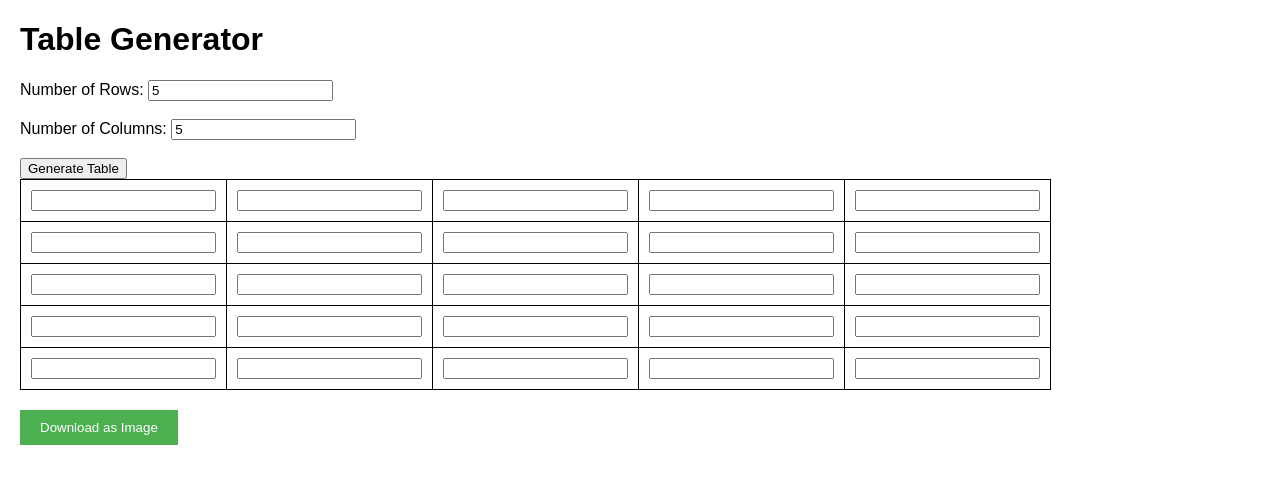
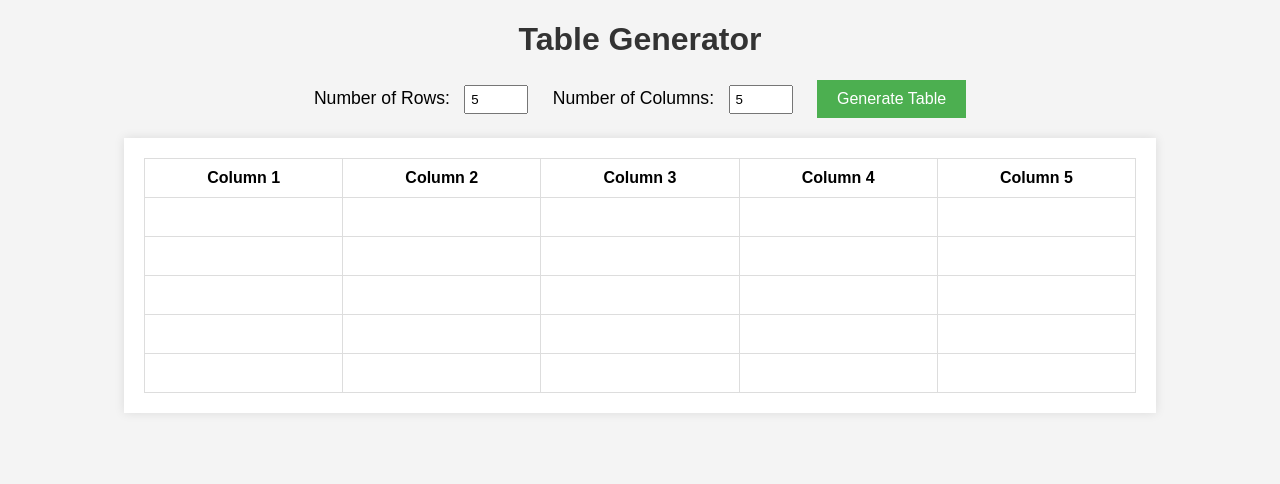
Before and after one commit to shahariarmahfuz/psychic-octo-rotary-phone, a plain HTML site: page index.html in a window 1280 px wide. Both pictures are taken after typing "5", "5" into the empty fields and a click on the button "Generate Table". Drawn offline with nearby package versions, Linux system fonts and the light colour scheme.

Commit message:
Update index.html

```diff
--- a/index.html
+++ b/index.html
@@ -8,24 +8,54 @@
         body {
             font-family: Arial, sans-serif;
             margin: 20px;
+            background-color: #f4f4f4;
         }
-        table, th, td {
-            border: 1px solid black;
+        h1 {
+            text-align: center;
+            color: #333;
+        }
+        form {
+            text-align: center;
+            margin-bottom: 20px;
+        }
+        label {
+            margin-right: 10px;
+            font-size: 1.1em;
+        }
+        input[type="number"] {
+            width: 50px;
+            padding: 5px;
+            margin-right: 20px;
+        }
+        button {
+            padding: 10px 20px;
+            background-color: #4CAF50;
+            color: white;
+            border: none;
+            cursor: pointer;
+            font-size: 1em;
+        }
+        #tableContainer, #imageContainer {
+            width: 80%;
+            margin: 20px auto;
+            overflow-x: auto;
+            background-color: #fff;
+            padding: 20px;
+            box-shadow: 0 0 10px rgba(0,0,0,0.1);
+        }
+        table {
+            width: 100%;
             border-collapse: collapse;
+        }
+        th, td {
+            border: 1px solid #ddd;
             padding: 10px;
             text-align: center;
         }
         input[type="text"] {
             width: 100%;
             box-sizing: border-box;
-        }
-        #downloadBtn {
-            margin-top: 20px;
-            padding: 10px 20px;
-            background-color: #4CAF50;
-            color: white;
             border: none;
-            cursor: pointer;
         }
     </style>
 </head>
@@ -33,15 +63,19 @@
     <h1>Table Generator</h1>
     <form id="tableForm">
         <label for="rows">Number of Rows:</label>
-        <input type="number" id="rows" name="rows" min="1" required><br><br>
+        <input type="number" id="rows" name="rows" min="1" required>
         <label for="cols">Number of Columns:</label>
-        <input type="number" id="cols" name="cols" min="1" required><br><br>
+        <input type="number" id="cols" name="cols" min="1" required>
         <button type="submit">Generate Table</button>
     </form>
     <div id="tableContainer"></div>
-    <button id="downloadBtn" style="display:none;">Download as Image</button>
+    <div id="imageContainer" style="display:none;">
+        <h2>Generated Image</h2>
+        <img id="generatedImage" alt="Generated Table Image">
+        <button id="downloadImage">Download Image</button>
+    </div>
 
-    <script src="https://cdnjs.cloudflare.com/ajax/libs/html2canvas/0.4.1/html2canvas.min.js"></script>
+    <script src="https://cdnjs.cloudflare.com/ajax/libs/html2canvas/1.3.2/html2canvas.min.js"></script>
     <script>
         document.getElementById('tableForm').addEventListener('submit', function(event) {
             event.preventDefault();
@@ -55,6 +89,17 @@
             container.innerHTML = ''; // Clear any previous table
             const table = document.createElement('table');
 
+            const thead = document.createElement('thead');
+            const headerRow = document.createElement('tr');
+            for (let i = 0; i < cols; i++) {
+                const th = document.createElement('th');
+                th.textContent = `Column ${i + 1}`;
+                headerRow.appendChild(th);
+            }
+            thead.appendChild(headerRow);
+            table.appendChild(thead);
+
+            const tbody = document.createElement('tbody');
             for (let i = 0; i < rows; i++) {
                 const tr = document.createElement('tr');
                 for (let j = 0; j < cols; j++) {
@@ -64,21 +109,29 @@
                     td.appendChild(input);
                     tr.appendChild(td);
                 }
-                table.appendChild(tr);
+                tbody.appendChild(tr);
             }
+            table.appendChild(tbody);
 
             container.appendChild(table);
-            document.getElementById('downloadBtn').style.display = 'block';
+            captureTableAsImage();
         }
 
-        document.getElementById('downloadBtn').addEventListener('click', function() {
+        function captureTableAsImage() {
             html2canvas(document.getElementById('tableContainer')).then(function(canvas) {
-                const link = document.createElement('a');
-                link.href = canvas.toDataURL('image/png');
-                link.download = 'table.png';
-                link.click();
+                const imageContainer = document.getElementById('imageContainer');
+                const imgElement = document.getElementById('generatedImage');
+                const downloadButton = document.getElementById('downloadImage');
+                imgElement.src = canvas.toDataURL('image/png');
+                downloadButton.onclick = function() {
+                    const link = document.createElement('a');
+                    link.href = canvas.toDataURL('image/png');
+                    link.download = 'table.png';
+                    link.click();
+                };
+                imageContainer.style.display = 'block';
             });
-        });
+        }
     </script>
 </body>
 </html>
```
